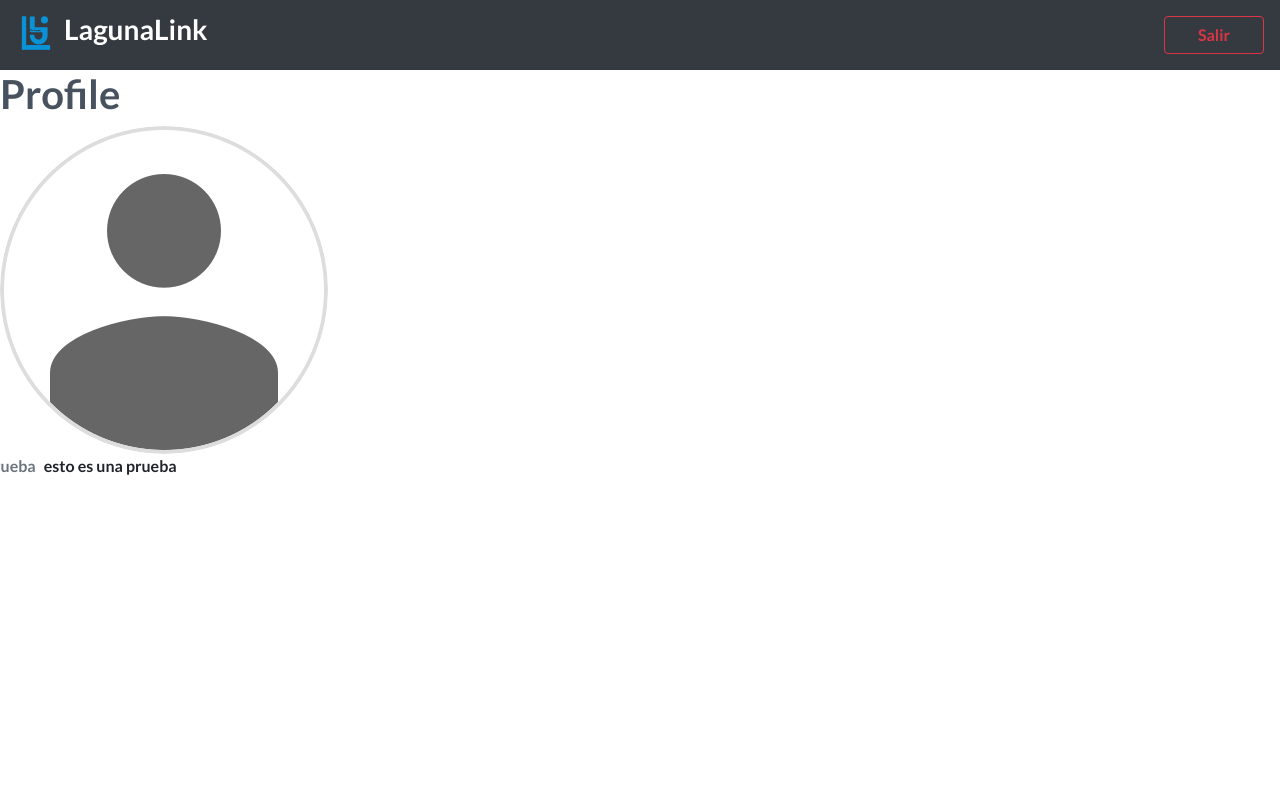
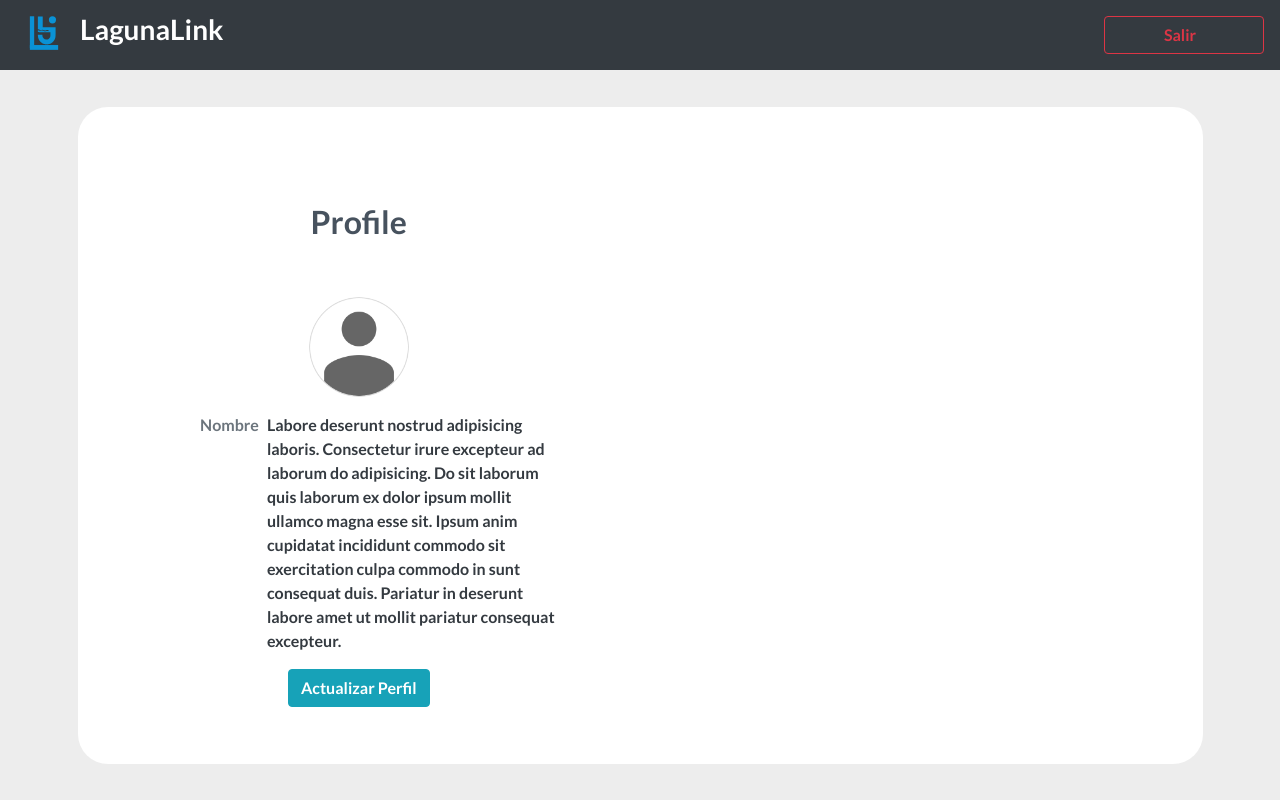
Before and after one commit to jvegaf/LagunaLink-fe, a React (Create React App) app: page /dashboard in a window 1280 px wide. Built offline with nearby package versions, Linux system fonts and the light colour scheme.

Commit message:
primer acercamiento del dashboard

```diff
--- a/src/App.js
+++ b/src/App.js
@@ -8,14 +8,14 @@ import {
 import 'bootstrap/dist/css/bootstrap.min.css'
 import SignInPage from './pages/signInPage'
 import { SignUpPage } from './pages/signUpPage'
-import { MainPage } from './pages/mainPage'
+import { MainPage } from './pages/mainPage/MainPage'
 import { RegisterPage } from './pages/registerPage'
 import { ConfirmedPage } from './pages/confirmedPage'
 import path from 'path'
 import dotenv from 'dotenv'
 
 import { UserContextProvider } from './context/UserContext'
-import DashboardPage from './pages/dashboardPage/index'
+import DashboardPage from './pages/dashboardPage/DashBoardPage'
 
 function App () {
   dotenv.config()
--- a/src/components/Header/index.js
+++ b/src/components/Header/Header.js
@@ -1,7 +1,7 @@
 import React from 'react'
 import { Button, Navbar } from 'react-bootstrap'
 import LLinkLogo from '../LLinkLogo'
-import { useUser } from './../../hooks/useUser'
+import { useUser } from '../../hooks/useUser'
 import { NavLink, useHistory } from 'react-router-dom'
 
 export const Header = () => {
@@ -15,19 +15,17 @@ export const Header = () => {
   }
 
   return (
-    <div>
       <Navbar bg="dark" variant="dark">
-        <Navbar.Brand href="/main">
+        <Navbar.Brand className="pl-2" href="/main">
           <LLinkLogo size="40px" />
-          <span className="ml-2 h3">LagunaLink</span>
+          <span className="pl-3 h3">LagunaLink</span>
         </Navbar.Brand>
         <Navbar.Collapse className="justify-content-end">
-          <Navbar.Text className="mr-3">
+          <Navbar.Text className="pr-3">
             <NavLink to="/dashboard">{email}</NavLink>
           </Navbar.Text>
-          <Button variant="outline-danger" onClick={handleClick} style={{ width: 100 }}>Salir</Button>
+          <Button variant="outline-danger" onClick={handleClick} style={{ width: '10em', paddingRight: '20px' }}>Salir</Button>
         </Navbar.Collapse>
       </Navbar>
-    </div>
   )
 }
--- /dev/null
+++ b/src/components/Profile/Profile.js
@@ -0,0 +1,27 @@
+import React from 'react'
+import Avatar from '../shared/Avatar'
+import Element from '../shared/Element'
+import { Container } from 'react-bootstrap'
+import H2Title from '../shared/H2Title'
+import './../shared/styles.css'
+import { DetailButton } from '../Detail/Button/index'
+
+function Profile () {
+  return (
+    <Container className="d-flex ll-85 bg-white flex-column align-items-center ll-corners" fluid>
+      <div className="row w-100 h-100">
+        <div className="col pt-5">
+          <div className="mt-5 w-100 d-flex flex-column align-items-center">
+            <H2Title text="Profile" className="mb-5" />
+            <Avatar className="mt-5"/>
+            <Element title="Nombre" content="Labore deserunt nostrud adipisicing laboris. Consectetur irure excepteur ad laborum do adipisicing. Do sit laborum quis laborum ex dolor ipsum mollit ullamco magna esse sit. Ipsum anim cupidatat incididunt commodo sit exercitation culpa commodo in sunt consequat duis. Pariatur in deserunt labore amet ut mollit pariatur consequat excepteur." />
+            <DetailButton content="Actualizar Perfil" />
+          </div>
+        </div>
+        <div className="col"></div>
+      </div>
+    </Container>
+  )
+}
+
+export default Profile
--- a/src/components/Profile/Student/StudentProfile.js
+++ /dev/null
@@ -1,16 +0,0 @@
-import React from 'react'
-import H1Title from './../../shared/H1Title'
-import Avatar from './../../shared/Avatar'
-import Element from './../../shared/Element'
-
-function StudentProfile () {
-  return (
-    <div>
-      <H1Title text="Profile" />
-      <Avatar />
-      <Element title="prueba" content="esto es una prueba" />
-    </div>
-  )
-}
-
-export default StudentProfile
--- a/src/components/shared/Avatar.js
+++ b/src/components/shared/Avatar.js
@@ -4,8 +4,8 @@ import avatarPh from '../../assets/avatar_ph.png'
 
 function Avatar () {
   return (
-    <div>
-      <Image src={avatarPh} roundedCircle />
+    <div className="row mt-5">
+      <Image style={{ height: '100px', width: '100px' }} src={avatarPh} roundedCircle />
     </div>
   )
 }
--- a/src/components/shared/Element.js
+++ b/src/components/shared/Element.js
@@ -2,9 +2,9 @@ import React from 'react'
 
 function Element (props) {
   return (
-    <div className="d-flex row">
+    <div className="mt-3 mb-3 d-flex w-75 flex-row-reverse">
+      <div className="w-75 pl-2 text-dark">{props.content}</div>
       <div className="text-secondary">{props.title}</div>
-      <div className="ml-2 text-body">{props.content}</div>
     </div>
   )
 }
--- /dev/null
+++ b/src/components/shared/styles.css
@@ -0,0 +1,10 @@
+.ll-corners {
+  border-radius: 30px;
+}
+
+.ll-85 {
+  height: 90%;
+  width: 90%;
+  padding: 0;
+  margin: 0;
+}
--- a/src/pages/MainPage/index.js
+++ b/src/pages/MainPage/MainPage.js
@@ -1,9 +1,9 @@
 import React from 'react'
 import { Redirect } from 'react-router-dom'
-import { Header } from '../../components/Header'
+import { Header } from '../../components/Header/Header'
 import { JobOpeningsGrid } from '../../components/JobOpening/JobOpeningsGrid'
 import '../__shared__/styles.css'
-import { useUser } from './../../hooks/useUser'
+import { useUser } from '../../hooks/useUser'
 
 export function MainPage () {
   const { isSigned } = useUser()
--- a/src/pages/__shared__/styles.css
+++ b/src/pages/__shared__/styles.css
@@ -17,3 +17,7 @@ body {
 .h400 {
   height: 400px;
 }
+
+.ll-bg {
+  background-color: #EDEDED;
+}
--- /dev/null
+++ b/src/pages/dashboardPage/DashBoardPage.js
@@ -0,0 +1,15 @@
+import React from 'react'
+import { Header } from '../../components/Header/Header'
+import Profile from '../../components/Profile/Profile'
+import '../__shared__/styles.css'
+
+export default function DashboardPage () {
+  return (
+    <div style={{ display: 'flex', flexDirection: 'column', height: '100vh' }}>
+      <Header />
+      <div className="container-fluid ll-bg w-100 d-flex flex-grow-1 align-items-center justify-content-center">
+            <Profile />
+      </div>
+    </div>
+  )
+}
--- a/src/pages/dashboardPage/index.js
+++ /dev/null
@@ -1,12 +0,0 @@
-import React from 'react'
-import { Header } from './../../components/Header/index'
-import StudentProfile from './../../components/Profile/Student/StudentProfile'
-
-export default function DashboardPage () {
-  return (
-    <div>
-      <Header />
-      <StudentProfile />
-    </div>
-  )
-}
```
Also changed, not shown: src/components/Profile/Company/CompanyProfile.js (deleted, +0 -11 lines).
